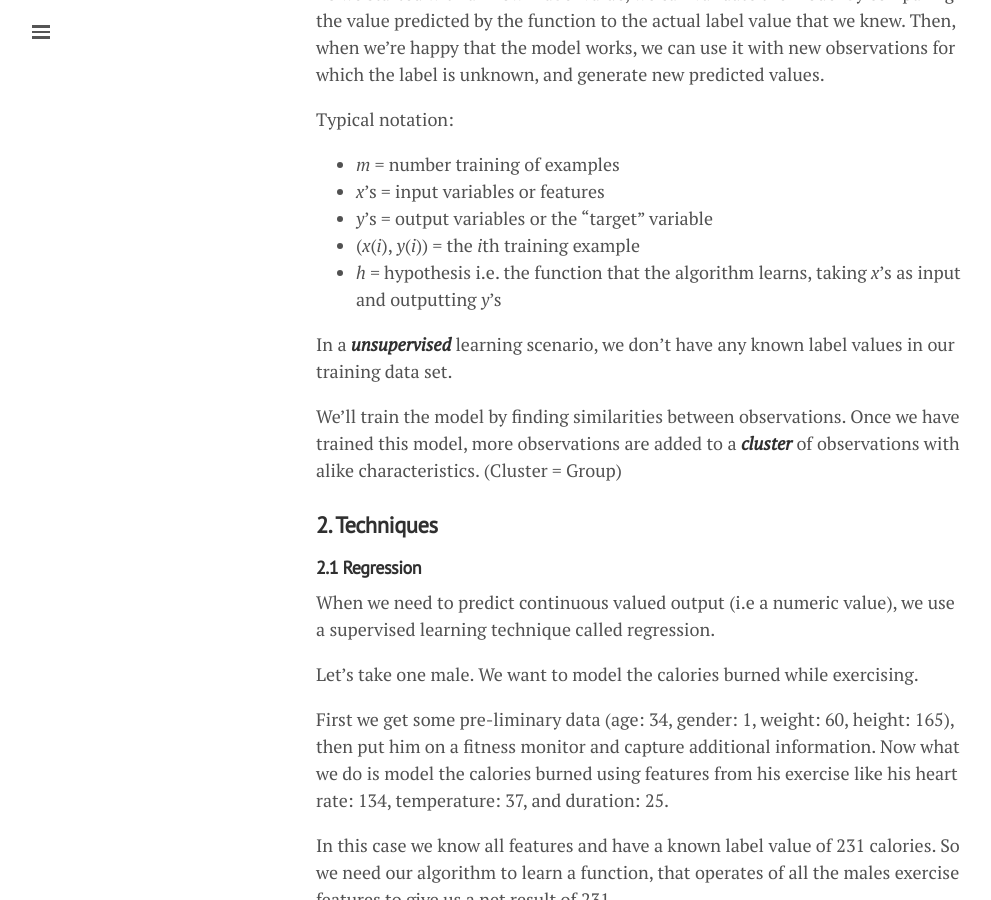
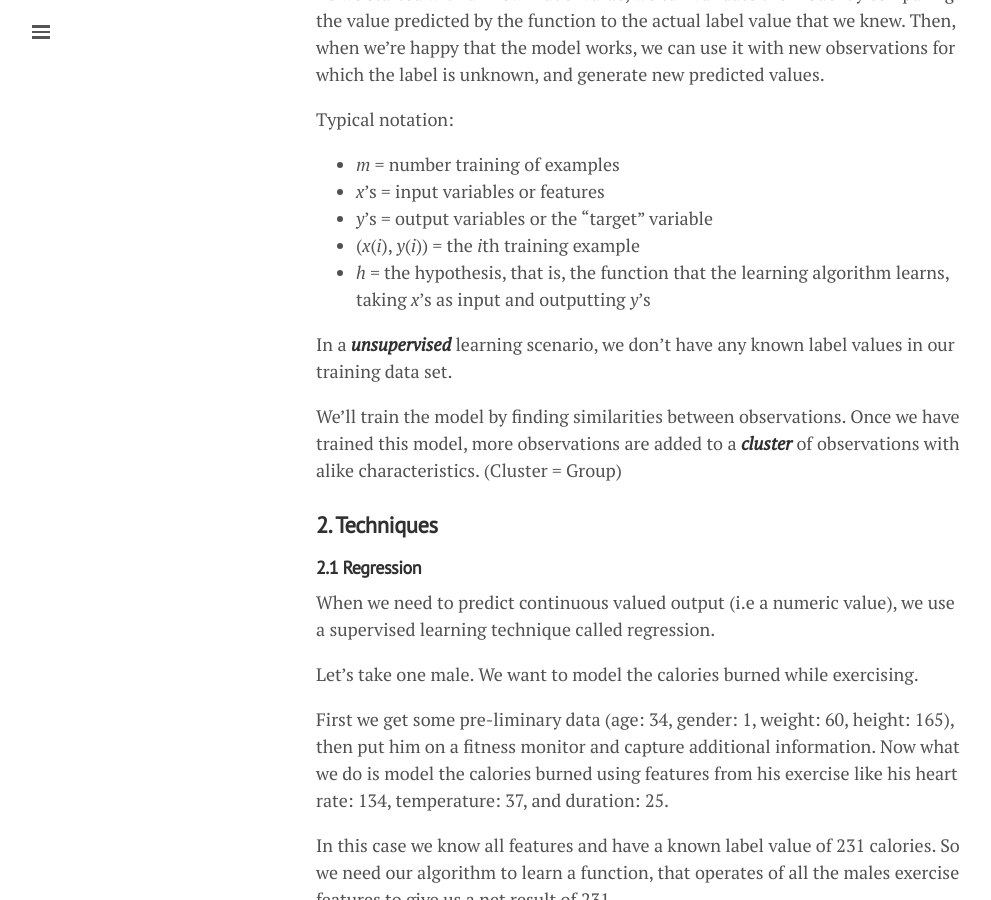
Before and after one commit to lgeurts/lgeurts.github.io, a Jekyll site: the page built from _posts/2018-06-29-artificial-intelligence-basics.md, in a window 1280 px wide and 900 px high, scrolled down 2594 px. Shown: the whole window, without its empty margins (0-991 px from the left). Built offline with Jekyll 4.4.1, drawn with Linux system fonts in a browser that asks for light colours; nearby versions of some CDN libraries.

Commit message:
Update 2018-06-29-artificial-intelligence-basics.md

```diff
--- a/_posts/2018-06-29-artificial-intelligence-basics.md
+++ b/_posts/2018-06-29-artificial-intelligence-basics.md
@@ -83,7 +83,7 @@
 * *x*'s = input variables or features
 * *y*'s = output variables or the "target" variable
 * (*x*(*i*), *y*(*i*)) = the *i*th training example
-* *h* = hypothesis i.e. the function that the algorithm learns, taking *x*'s as input and outputting *y*'s
+* *h* = the hypothesis, that is, the function that the learning algorithm learns, taking *x*'s as input and outputting *y*'s
 
 In a ***unsupervised*** learning scenario, we don't have any known label values in our training data set.
 
```
